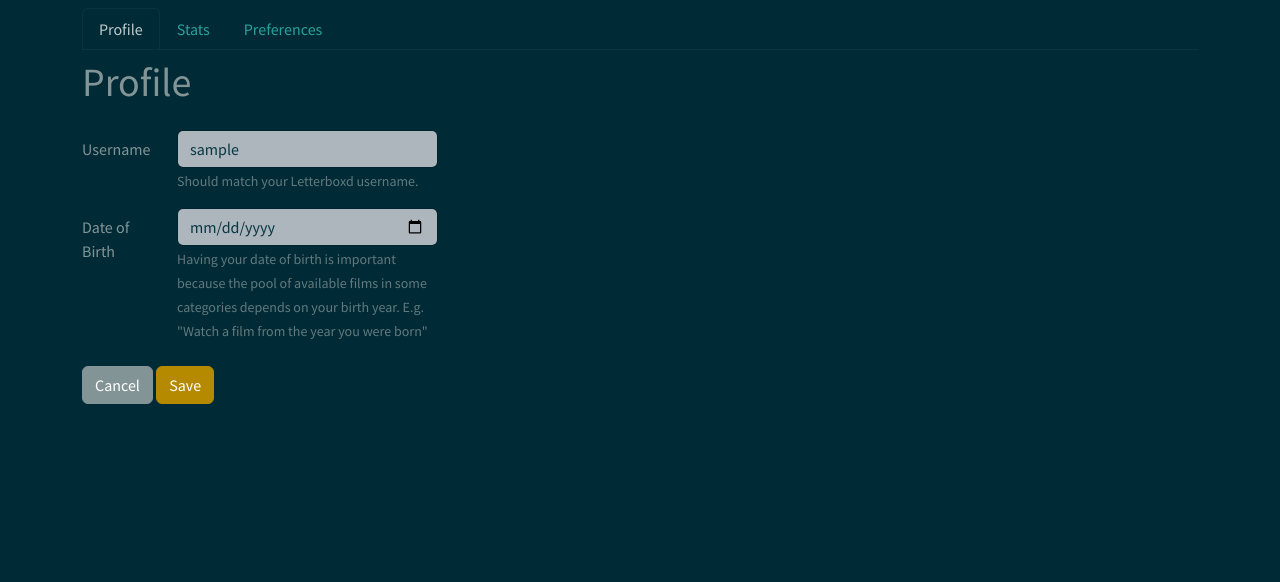
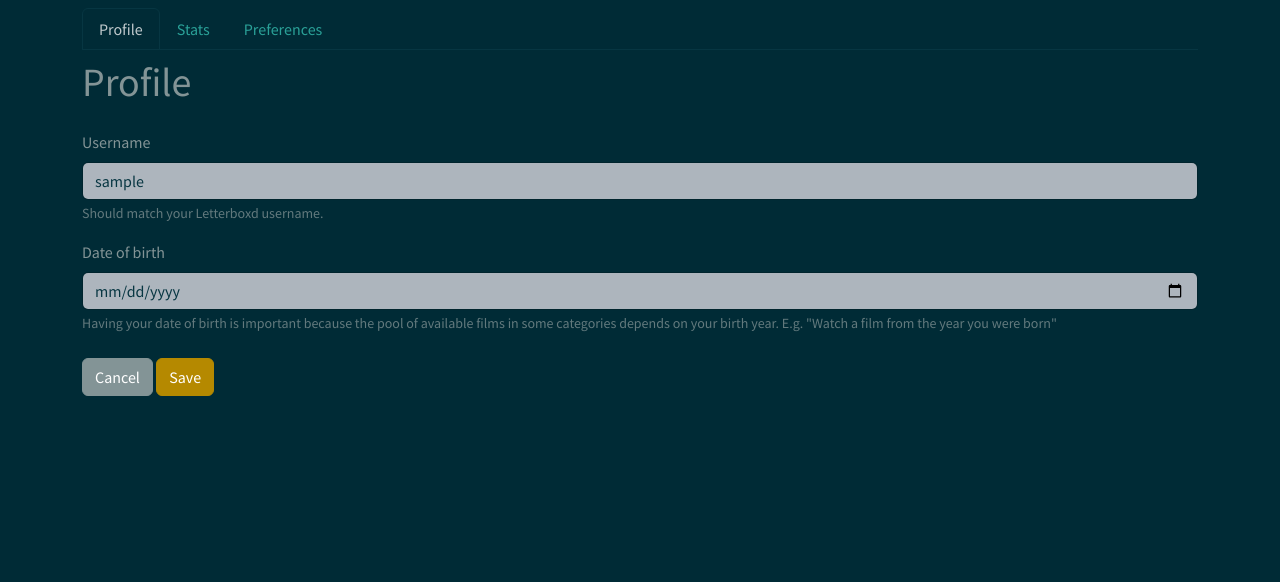
Before and after one commit to marcomartinscastanho/criterion-challenge, a Django app: page /user/profile/ in a window 1280 px wide. Shown: the part 56-638 px from the top of the page. Run offline with Django 5.2, Linux system fonts and the light colour scheme; the visitor is signed in with stand-in values (Sample User, id 1); some libraries are stand-ins or nearby versions.

Commit message:
make dob mandatory in profile form

```diff
--- a/templates/user/profile/profile.html
+++ b/templates/user/profile/profile.html
@@ -1,4 +1,5 @@
 {% extends "base.html" %}
+{% load bootstrap4 %}
 {% block content %}
   <ul class="nav nav-tabs mb-2">
     <li class="nav-item">
@@ -16,20 +17,7 @@
   {% if success %}<div class="alert alert-success">{{ success }}</div>{% endif %}
   <form method="post" class="mt-4">
     {% csrf_token %}
-    <div class="row mb-3">
-      <label for="id_username" class="col-sm-1 col-form-label">Username</label>
-      <div class="col-sm-3">
-        {{ form.username }}
-        <small id="usernameHelp" class="form-text text-muted">{{ form.username.help_text }}</small>
-      </div>
-    </div>
-    <div class="row mb-3">
-      <label for="id_date_of_birth" class="col-sm-1 col-form-label">Date of Birth</label>
-      <div class="col-sm-3">
-        {{ form.date_of_birth }}
-        <small id="dateHelp" class="form-text text-muted">{{ form.date_of_birth.help_text }}</small>
-      </div>
-    </div>
+    {% bootstrap_form form %}
     <div class="mt-4">
       <a href="{% url 'home' %}" class="btn btn-secondary">Cancel</a>
       <button type="submit" class="btn btn-primary">Save</button>
--- a/users/forms.py
+++ b/users/forms.py
@@ -4,17 +4,17 @@ from users.models import User, UserPreference
 
 
 class ProfileForm(forms.ModelForm):
+    date_of_birth = forms.DateField(
+        widget=forms.DateInput(attrs={"type": "date", "class": "form-control"}),
+        required=True,
+        help_text='Having your date of birth is important because the pool of available films in some categories depends on your birth year. E.g. "Watch a film from the year you were born"',
+    )
+
     class Meta:
         model = User
         fields = ["username", "date_of_birth"]
-        widgets = {
-            "username": forms.TextInput(attrs={"class": "form-control"}),
-            "date_of_birth": forms.DateInput(attrs={"type": "date", "class": "form-control"}),
-        }
-        help_texts = {
-            "username": "Should match your Letterboxd username.",
-            "date_of_birth": 'Having your date of birth is important because the pool of available films in some categories depends on your birth year. E.g. "Watch a film from the year you were born"',
-        }
+        widgets = {"username": forms.TextInput(attrs={"class": "form-control"})}
+        help_texts = {"username": "Should match your Letterboxd username."}
 
 
 class PickOrderCriteriaForm(forms.ModelForm):
--- a/users/views.py
+++ b/users/views.py
@@ -24,11 +24,6 @@ def profile(request: HttpRequest):
             form.save()
             return render(
                 request, "user/profile/profile.html", {"form": form, "success": "Profile updated successfully!"}
-            )
-        else:
-            # FIXME: I don't think this makes sense here
-            return render(
-                request, "user/profile/profile.html", {"form": form, "error": "The uploaded file must be a CSV file."}
             )
     form = ProfileForm(instance=user)
     # in case of a GET
```
